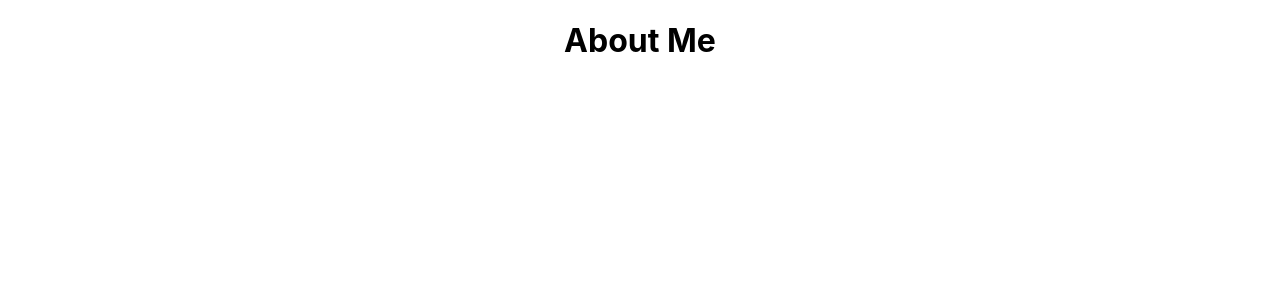
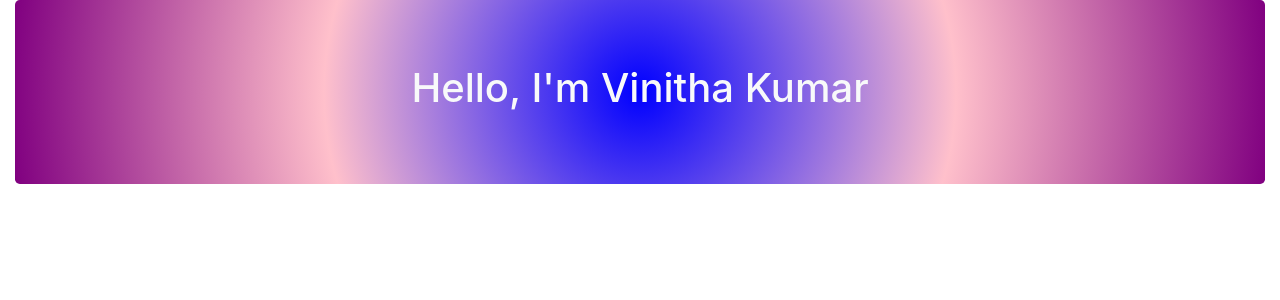
Before and after one commit to selvivini/react-portfolio, a React (Create React App) app: page / in a window 1280 px wide. Shown: the top 300 px of the page. Built offline with nearby package versions, Linux system fonts and the light colour scheme.

Commit message:
added header component

```diff
--- a/package.json
+++ b/package.json
@@ -6,8 +6,10 @@
     "@testing-library/jest-dom": "^5.12.0",
     "@testing-library/react": "^11.2.6",
     "@testing-library/user-event": "^12.8.3",
+    "bootstrap": "^4.6.0",
     "gh-pages": "^3.1.0",
     "react": "^17.0.2",
+    "react-bootstrap": "^1.5.2",
     "react-dom": "^17.0.2",
     "react-router-dom": "^5.2.0",
     "react-scripts": "4.0.3",
--- a/src/components/Header.js
+++ b/src/components/Header.js
@@ -0,0 +1,14 @@
+import React from 'react';
+import {Container, Jumbotron} from 'react-bootstrap'
+
+const Header = () => {
+    return (
+          <Container fluid>
+          <Jumbotron  style={{backgroundImage:`radial-gradient(circle,blue, pink, purple)`}}>
+              <h1 className="text-light"> Hello, I'm Vinitha Kumar</h1>
+              </Jumbotron>
+              </Container>
+    )
+}
+
+export default Header
--- a/src/index.js
+++ b/src/index.js
@@ -3,6 +3,7 @@ import ReactDOM from 'react-dom';
 import './index.css';
 import App from './App';
 import reportWebVitals from './reportWebVitals';
+import 'bootstrap/dist/css/bootstrap.min.css';
 
 ReactDOM.render(
   <React.StrictMode>
--- a/src/pages/About.js
+++ b/src/pages/About.js
@@ -1,10 +1,10 @@
 import React from 'react'
-
+import Header from '../components/Header'
 const About = () => {
     return (
-        <div>
-        <h1>About Me</h1>
-        </div>
+        <>
+     <Header/>
+        </>
     )
 }
 
```
Also changed, not shown: public/images/hd-background-for-text.jpg (added), 1 other file (tests, documents, lock files or other folders).
